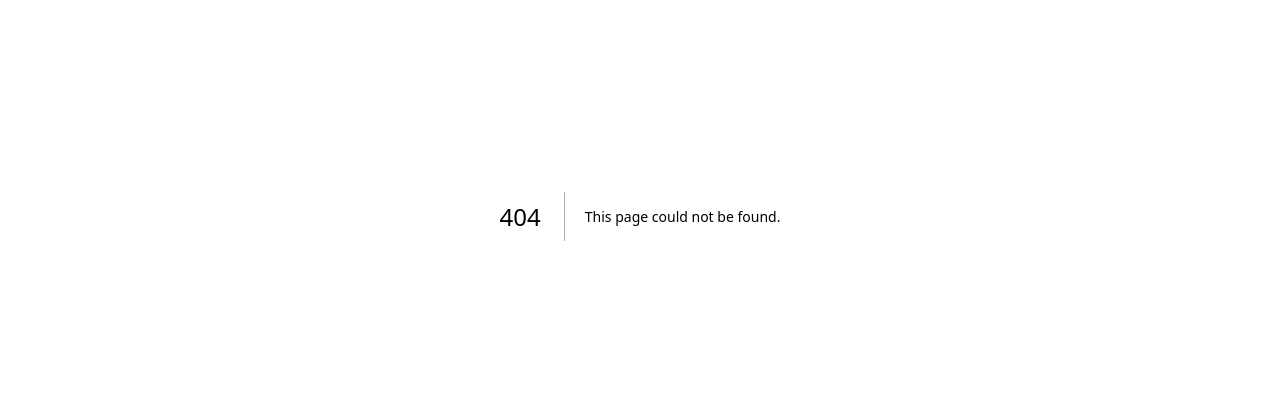
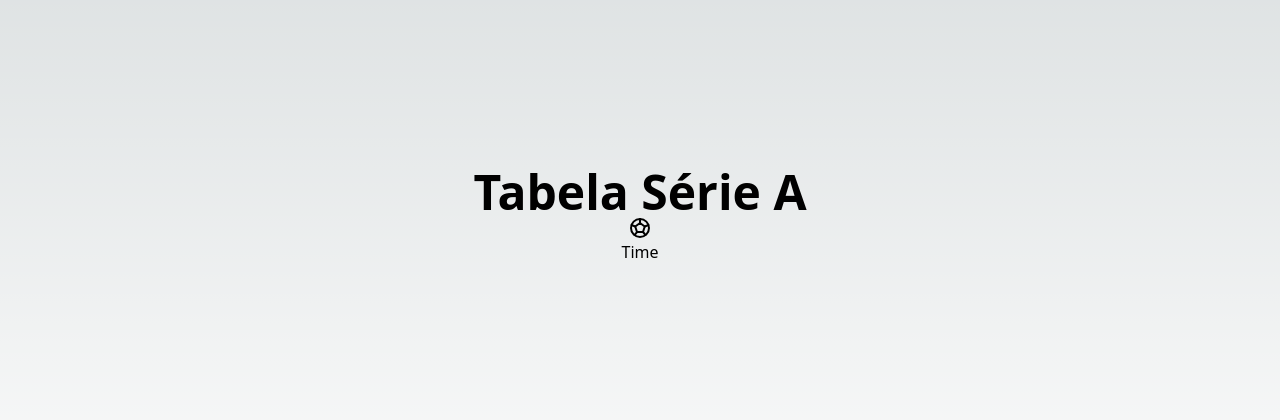
Before and after one commit to VictorMello1993/transformacao-dev-coder, a Next.js app: page /listas/basica in a window 1280 px wide. Before the commit this address had no page. Shown: the part 184-604 px from the top of the page. Built offline with nearby package versions, Linux system fonts and the light colour scheme.

Commit message:
renderizacao de listas

```diff
--- /dev/null
+++ b/src/components/listas/TabelaSerieA.tsx
@@ -0,0 +1,7 @@
+export default function TabelaSerieA() {
+  return (
+    <ol>
+      <li>Time</li>
+    </ol>
+  )
+}
--- /dev/null
+++ b/src/pages/listas/basica.tsx
@@ -0,0 +1,25 @@
+import { IconBallFootball } from "@tabler/icons-react"
+import TabelaSerieA from "../../components/listas/TabelaSerieA"
+
+export default function PaginaListaBasica() {
+  const tabelaSerieA = [
+    'Botafogo',
+    'Fortaleza',
+    'Palmeiras',
+    'Internacional',
+    'Fluminense',
+    'Cruzeiro',
+    'Grêmio',
+    'São Paulo',
+    'Vasco',
+    'Atlético-MG'
+  ]
+
+  return (
+    <div className="flex flex-col items-center justify-center h-screen">
+      <h1 className="flex items-center text-5xl font-black">Tabela Série A</h1>
+      <IconBallFootball />
+      <TabelaSerieA />
+    </div>
+  )
+}
```
